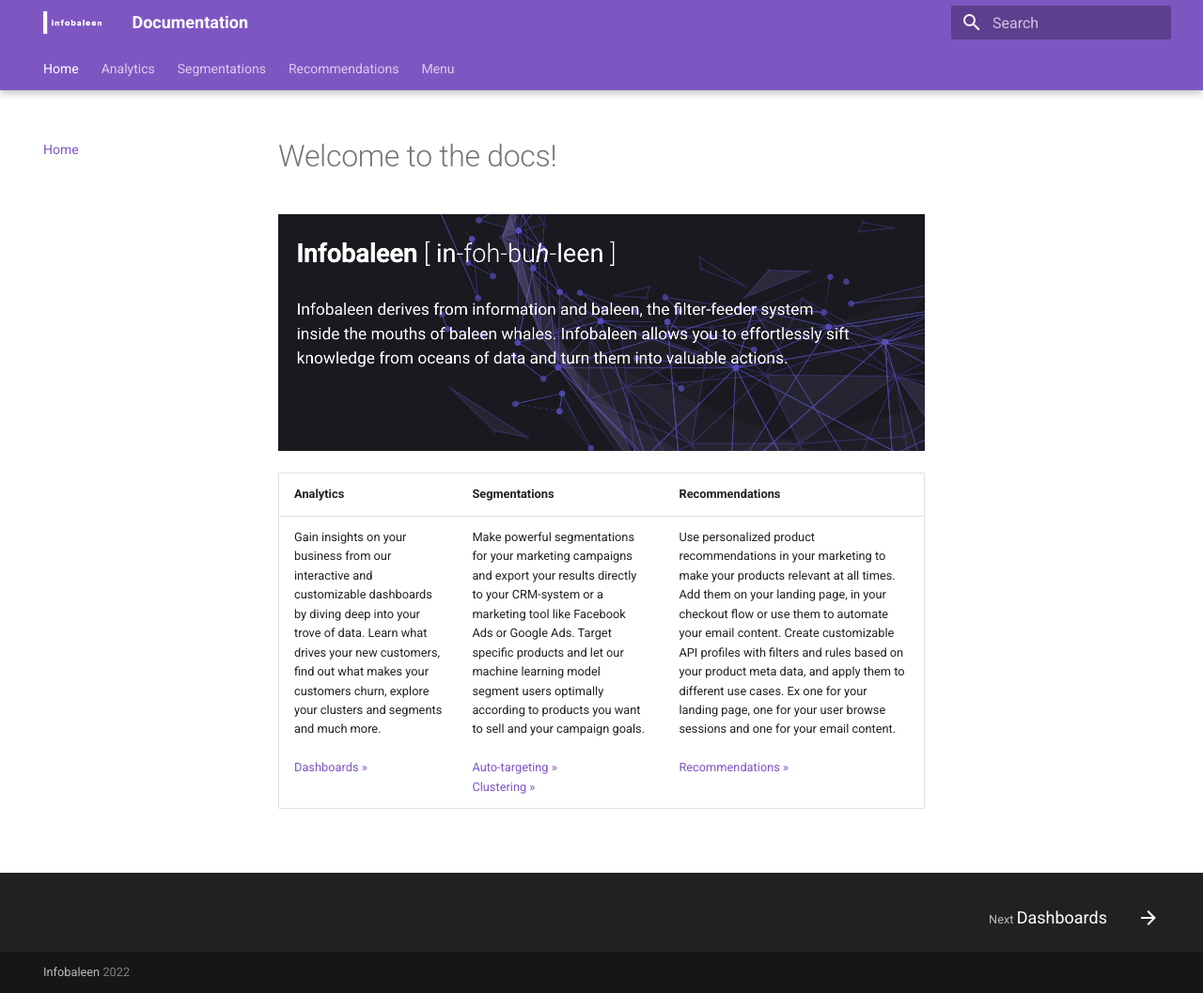
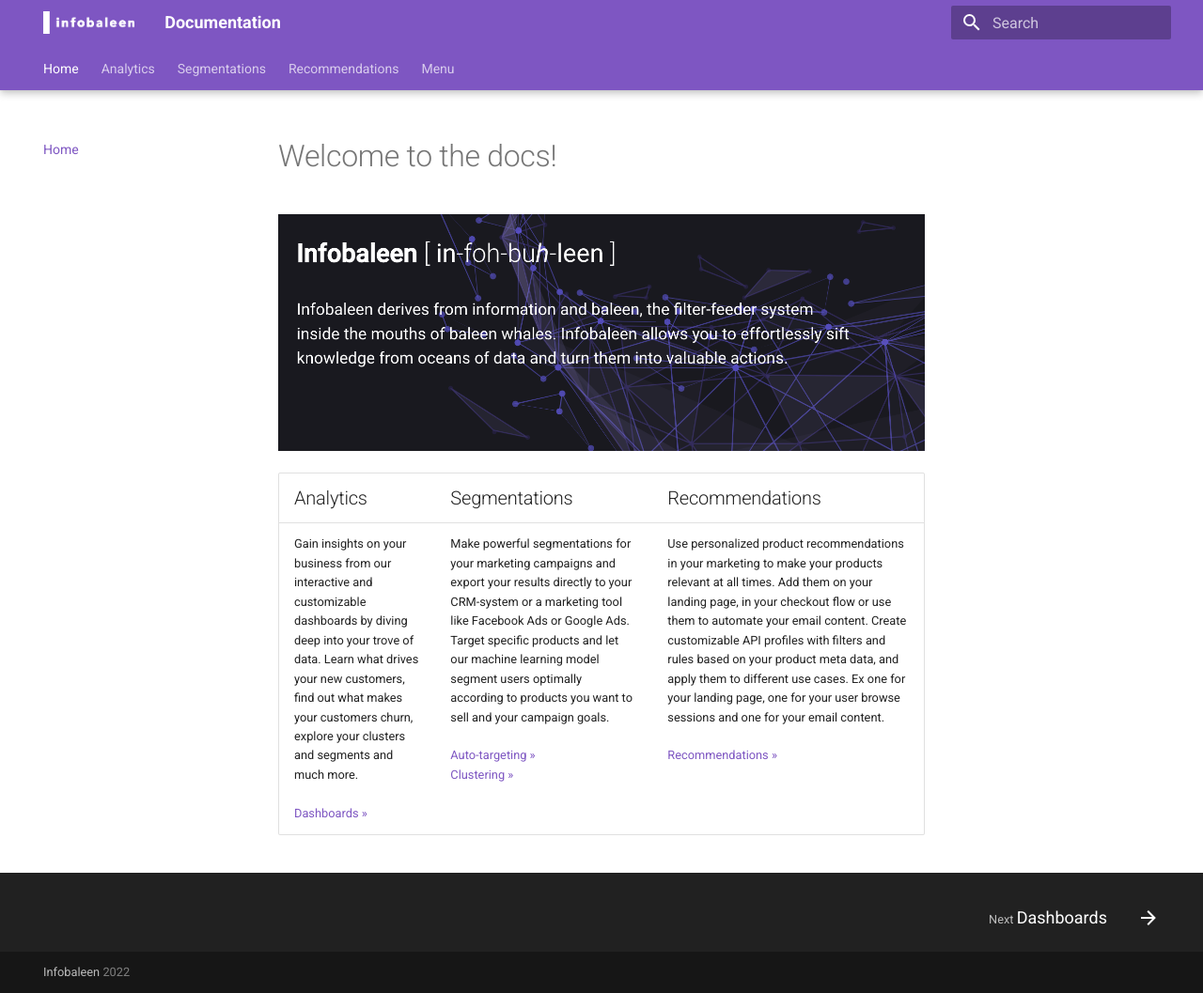
Before and after one commit to infobaleen/infobaleen.github.io, an MkDocs documentation site: the page built from docs/index.md, in a window 1280 px wide and 1057 px high. Shown: the whole window at 94% size. Built offline with MkDocs 1.6.1 and Material for MkDocs 9.7.7, drawn with Linux system fonts in a browser that asks for light colours.

Commit message:
Minor design changes

```diff
--- a/docs/index.md
+++ b/docs/index.md
@@ -2,6 +2,6 @@
 
 ![Image title](assets/infobaleen.png)
 
-| Analytics      | Segmentations   |    Recommendations                    |
+| <h2>Analytics</h2>      | <h2>Segmentations</h2>   |    <h2>Recommendations</h2>                 |
 | ----------- | -----------------| ------------------- |
 | Gain insights on your business from our interactive and customizable dashboards by diving deep into your trove of data. Learn what drives your new customers, find out what makes your customers churn, explore your clusters and segments and much more. <br><br> <a href="https://infobaleen.github.io/Platform/Analytics/Dashboards/">Dashboards &#187;</a>    | Make powerful segmentations for your marketing campaigns and export your results directly to your CRM-system or a marketing tool like Facebook Ads or Google Ads. Target specific products and let our machine learning model segment users optimally according to products you want to sell and your campaign goals. <br><br> <a href="https://infobaleen.github.io/Platform/Segmentations/Auto-targeting/">Auto-targeting &#187;</a><br><a href="https://infobaleen.github.io/Platform/Segmentations/Clustering/">Clustering &#187;</a> | Use personalized product recommendations in your marketing to make your products relevant at all times. Add them on your landing page, in your checkout flow or use them to automate your email content. Create customizable API profiles with filters and rules based on your product meta data, and apply them to different use cases. Ex one for your landing page, one for your user browse sessions and one for your email content. <br><br> <a href="https://infobaleen.github.io/Platform/Recommendations/Overview/">Recommendations &#187;</a> |
```
Also changed, not shown: docs/assets/logo.png.
